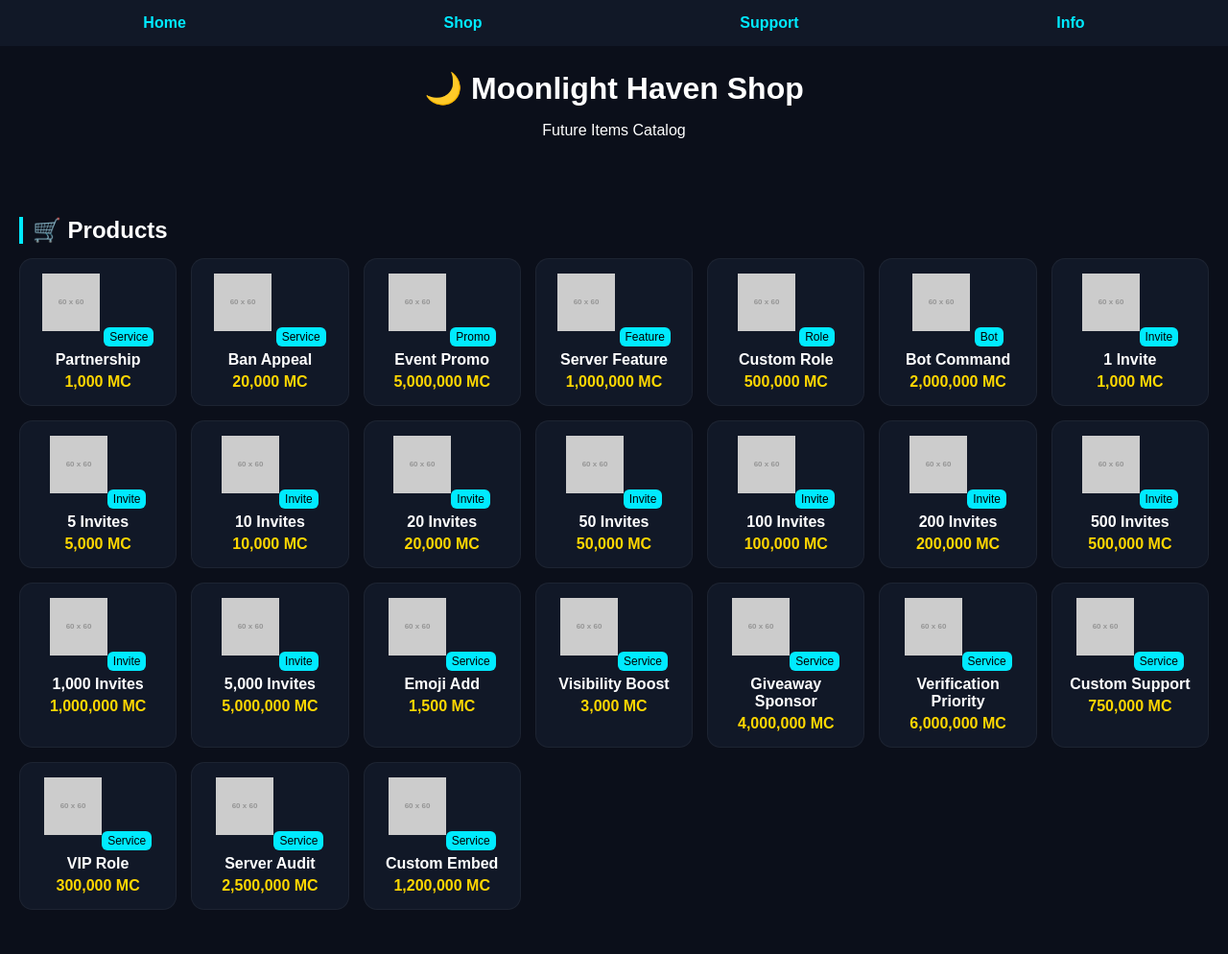
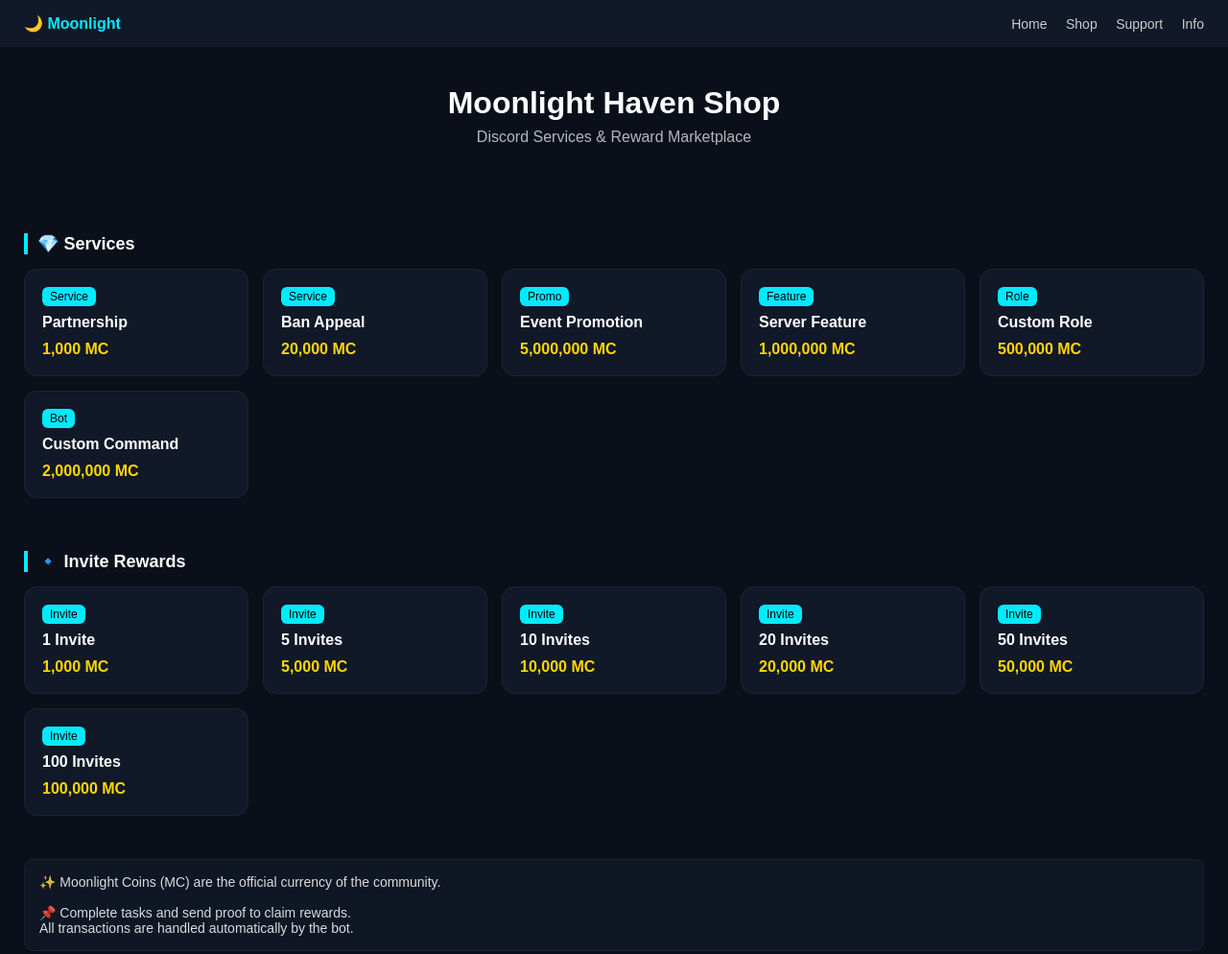
Before and after one commit to vhadau-dev/Moonlight, a plain HTML site: page index.html in a window 1280 px wide. Shown: the whole page at 96% size. Before the commit the page ends 968 px from the top, so only its background shows below. Drawn offline with Linux system fonts and the light colour scheme; placeholder pictures from the web are drawn by us.

Commit message:
Update index.html

```diff
--- a/index.html
+++ b/index.html
@@ -10,89 +10,116 @@
       margin: 0;
       font-family: Arial, sans-serif;
       background: #0b0f1a;
-      color: white;
+      color: #ffffff;
     }
 
+    /* NAV */
     nav {
       display: flex;
-      justify-content: space-around;
+      justify-content: space-between;
+      align-items: center;
+      padding: 15px 25px;
       background: #111827;
-      padding: 15px;
       position: sticky;
       top: 0;
-      z-index: 10;
     }
 
-    nav a {
+    nav .logo {
+      font-weight: bold;
       color: #00eaff;
-      text-decoration: none;
-      font-weight: bold;
     }
 
-    .header {
-      text-align: center;
-      padding: 25px;
+    nav .links a {
+      margin-left: 15px;
+      text-decoration: none;
+      color: #ccc;
+      font-size: 14px;
     }
 
-    .header h1 {
-      margin: 0;
+    nav .links a:hover {
+      color: #00eaff;
     }
 
+    /* HEADER */
+    .hero {
+      text-align: center;
+      padding: 40px 20px;
+    }
+
+    .hero h1 {
+      margin: 0;
+      font-size: 32px;
+    }
+
+    .hero p {
+      opacity: 0.7;
+      margin-top: 8px;
+    }
+
+    /* SECTIONS */
     .section {
-      padding: 20px;
+      padding: 20px 25px;
     }
 
     .section h2 {
+      margin-bottom: 15px;
+      font-size: 18px;
       border-left: 4px solid #00eaff;
       padding-left: 10px;
-      margin-bottom: 15px;
     }
 
+    /* GRID */
     .grid {
       display: grid;
-      grid-template-columns: repeat(auto-fill, minmax(160px, 1fr));
+      grid-template-columns: repeat(auto-fill, minmax(220px, 1fr));
       gap: 15px;
     }
 
+    /* CARD */
     .card {
       background: #111827;
-      padding: 15px;
+      padding: 18px;
       border-radius: 14px;
-      text-align: center;
       border: 1px solid rgba(255,255,255,0.05);
       transition: 0.2s;
     }
 
     .card:hover {
-      transform: translateY(-4px);
+      transform: translateY(-5px);
       border-color: #00eaff;
+      box-shadow: 0 5px 15px rgba(0,0,0,0.4);
     }
 
-    .card img {
-      width: 60px;
-      height: 60px;
-      margin-bottom: 10px;
+    .card .title {
+      font-weight: bold;
+      margin-bottom: 6px;
     }
 
-    .name {
+    .card .price {
+      color: gold;
       font-weight: bold;
-      margin-bottom: 5px;
+      margin-top: 10px;
     }
 
     .tag {
+      display: inline-block;
       font-size: 12px;
+      padding: 3px 8px;
+      border-radius: 6px;
       background: #00eaff;
       color: black;
-      padding: 3px 6px;
-      border-radius: 6px;
-      display: inline-block;
-      margin-bottom: 5px;
+      margin-bottom: 8px;
     }
 
-    .price {
-      color: gold;
-      font-weight: bold;
-      margin-top: 5px;
+    /* FOOTER NOTE */
+    .note {
+      margin: 25px;
+      padding: 15px;
+      background: #111827;
+      border-radius: 10px;
+      font-size: 14px;
+      opacity: 0.85;
+      border: 1px solid rgba(255,255,255,0.05);
     }
   </style>
 </head>
@@ -100,106 +127,86 @@
 <body>
 
 <nav>
-  <a href="#">Home</a>
-  <a href="#">Shop</a>
-  <a href="#">Support</a>
-  <a href="#">Info</a>
+  <div class="logo">🌙 Moonlight</div>
+  <div class="links">
+    <a href="#">Home</a>
+    <a href="#">Shop</a>
+    <a href="#">Support</a>
+    <a href="#">Info</a>
+  </div>
 </nav>
 
-<div class="header">
-  <h1>🌙 Moonlight Haven Shop</h1>
-  <p>Future Items Catalog</p>
+<div class="hero">
+  <h1>Moonlight Haven Shop</h1>
+  <p>Discord Services & Reward Marketplace</p>
 </div>
 
+<!-- SERVICES -->
 <div class="section">
-  <h2>🛒 Products</h2>
+  <h2>💎 Services</h2>
 
   <div class="grid">
 
-    <!-- 25 ITEMS -->
-    <!-- You can replace images later -->
-
-    <!-- 1 -->
     <div class="card">
-      <img src="https://via.placeholder.com/60">
       <div class="tag">Service</div>
-      <div class="name">Partnership</div>
+      <div class="title">Partnership</div>
       <div class="price">1,000 MC</div>
     </div>
 
-    <!-- 2 -->
     <div class="card">
-      <img src="https://via.placeholder.com/60">
       <div class="tag">Service</div>
-      <div class="name">Ban Appeal</div>
+      <div class="title">Ban Appeal</div>
       <div class="price">20,000 MC</div>
     </div>
 
-    <!-- 3 -->
     <div class="card">
-      <img src="https://via.placeholder.com/60">
       <div class="tag">Promo</div>
-      <div class="name">Event Promo</div>
+      <div class="title">Event Promotion</div>
       <div class="price">5,000,000 MC</div>
     </div>
 
-    <!-- 4 -->
     <div class="card">
-      <img src="https://via.placeholder.com/60">
       <div class="tag">Feature</div>
-      <div class="name">Server Feature</div>
+      <div class="title">Server Feature</div>
       <div class="price">1,000,000 MC</div>
     </div>
 
-    <!-- 5 -->
     <div class="card">
-      <img src="https://via.placeholder.com/60">
       <div class="tag">Role</div>
-      <div class="name">Custom Role</div>
+      <div class="title">Custom Role</div>
       <div class="price">500,000 MC</div>
     </div>
 
-    <!-- 6 -->
     <div class="card">
-      <img src="https://via.placeholder.com/60">
       <div class="tag">Bot</div>
-      <div class="name">Bot Command</div>
+      <div class="title">Custom Command</div>
       <div class="price">2,000,000 MC</div>
     </div>
-
-    <!-- 7 -->
-    <div class="card"><img src="https://via.placeholder.com/60"><div class="tag">Invite</div><div class="name">1 Invite</div><div class="price">1,000 MC</div></div>
-    <div class="card"><img src="https://via.placeholder.com/60"><div class="tag">Invite</div><div class="name">5 Invites</div><div class="price">5,000 MC</div></div>
-    <div class="card"><img src="https://via.placeholder.com/60"><div class="tag">Invite</div><div class="name">10 Invites</div><div class="price">10,000 MC</div></div>
-    <div class="card"><img src="https://via.placeholder.com/60"><div class="tag">Invite</div><div class="name">20 Invites</div><div class="price">20,000 MC</div></div>
-
-    <div class="card"><img src="https://via.placeholder.com/60"><div class="tag">Invite</div><div class="name">50 Invites</div><div class="price">50,000 MC</div></div>
-    <div class="card"><img src="https://via.placeholder.com/60"><div class="tag">Invite</div><div class="name">100 Invites</div><div class="price">100,000 MC</div></div>
-    <div class="card"><img src="https://via.placeholder.com/60"><div class="tag">Invite</div><div class="name">200 Invites</div><div class="price">200,000 MC</div></div>
-    <div class="card"><img src="https://via.placeholder.com/60"><div class="tag">Invite</div><div class="name">500 Invites</div><div class="price">500,000 MC</div></div>
-
-    <div class="card"><img src="https://via.placeholder.com/60"><div class="tag">Invite</div><div class="name">1,000 Invites</div><div class="price">1,000,000 MC</div></div>
-    <div class="card"><img src="https://via.placeholder.com/60"><div class="tag">Invite</div><div class="name">5,000 Invites</div><div class="price">5,000,000 MC</div></div>
-
-    <!-- Fill remaining to reach 25 -->
-    <div class="card"><img src="https://via.placeholder.com/60"><div class="tag">Service</div><div class="name">Emoji Add</div><div class="price">1,500 MC</div></div>
-
-    <div class="card"><img src="https://via.placeholder.com/60"><div class="tag">Service</div><div class="name">Visibility Boost</div><div class="price">3,000 MC</div></div>
-
-    <div class="card"><img src="https://via.placeholder.com/60"><div class="tag">Service</div><div class="name">Giveaway Sponsor</div><div class="price">4,000,000 MC</div></div>
-
-    <div class="card"><img src="https://via.placeholder.com/60"><div class="tag">Service</div><div class="name">Verification Priority</div><div class="price">6,000,000 MC</div></div>
-
-    <div class="card"><img src="https://via.placeholder.com/60"><div class="tag">Service</div><div class="name">Custom Support</div><div class="price">750,000 MC</div></div>
-
-    <div class="card"><img src="https://via.placeholder.com/60"><div class="tag">Service</div><div class="name">VIP Role</div><div class="price">300,000 MC</div></div>
-
-    <div class="card"><img src="https://via.placeholder.com/60"><div class="tag">Service</div><div class="name">Server Audit</div><div class="price">2,500,000 MC</div></div>
-
-    <div class="card"><img src="https://via.placeholder.com/60"><div class="tag">Service</div><div class="name">Custom Embed</div><div class="price">1,200,000 MC</div></div>
 
   </div>
 </div>
 
+<!-- REWARDS -->
+<div class="section">
+  <h2>🔹 Invite Rewards</h2>
+
+  <div class="grid">
+
+    <div class="card"><div class="tag">Invite</div><div class="title">1 Invite</div><div class="price">1,000 MC</div></div>
+    <div class="card"><div class="tag">Invite</div><div class="title">5 Invites</div><div class="price">5,000 MC</div></div>
+    <div class="card"><div class="tag">Invite</div><div class="title">10 Invites</div><div class="price">10,000 MC</div></div>
+    <div class="card"><div class="tag">Invite</div><div class="title">20 Invites</div><div class="price">20,000 MC</div></div>
+    <div class="card"><div class="tag">Invite</div><div class="title">50 Invites</div><div class="price">50,000 MC</div></div>
+    <div class="card"><div class="tag">Invite</div><div class="title">100 Invites</div><div class="price">100,000 MC</div></div>
+
+  </div>
+</div>
+
+<div class="note">
+✨ Moonlight Coins (MC) are the official currency of the community.<br><br>
+📌 Complete tasks and send proof to claim rewards.<br>
+All transactions are handled automatically by the bot.
+</div>
+
 </body>
 </html>
```
